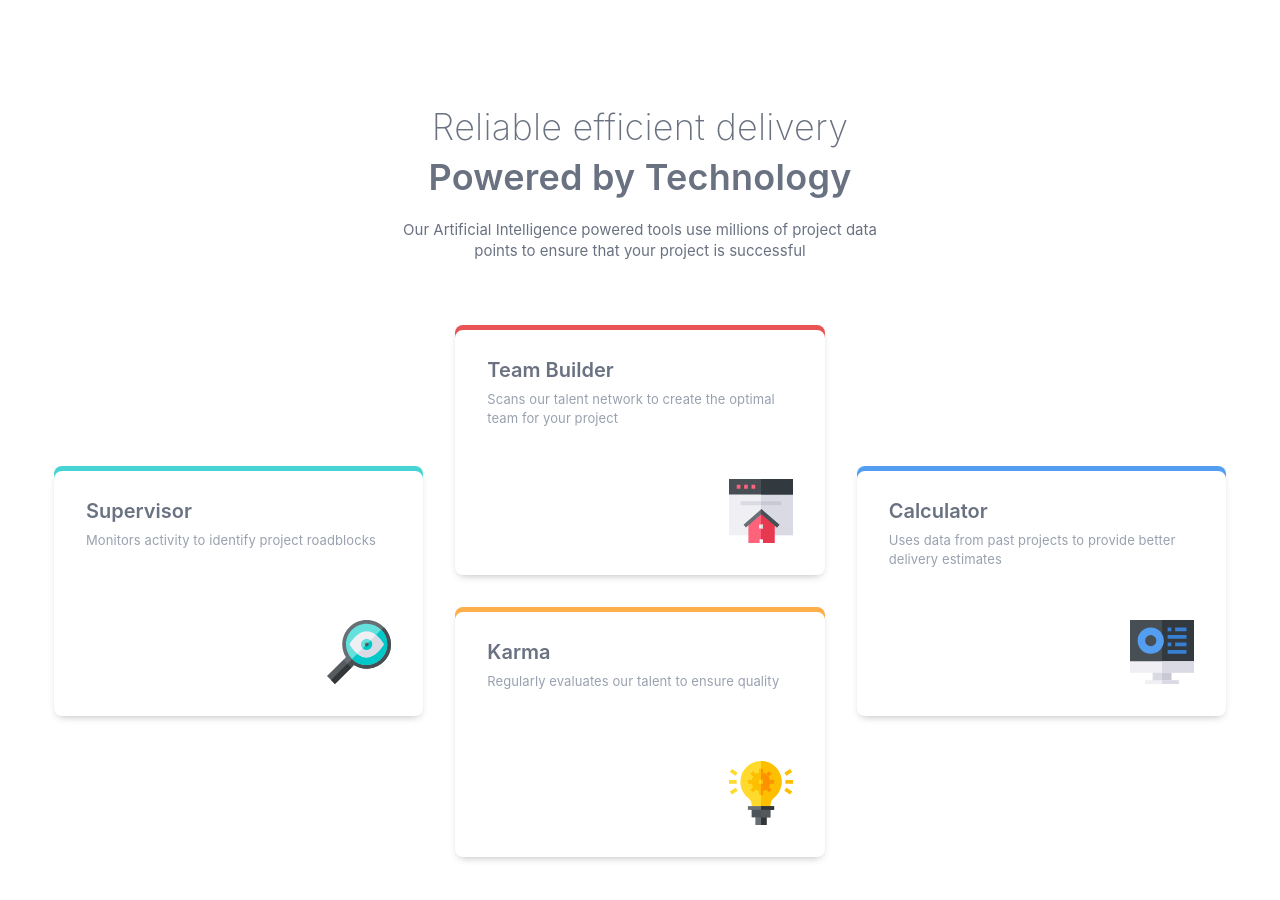
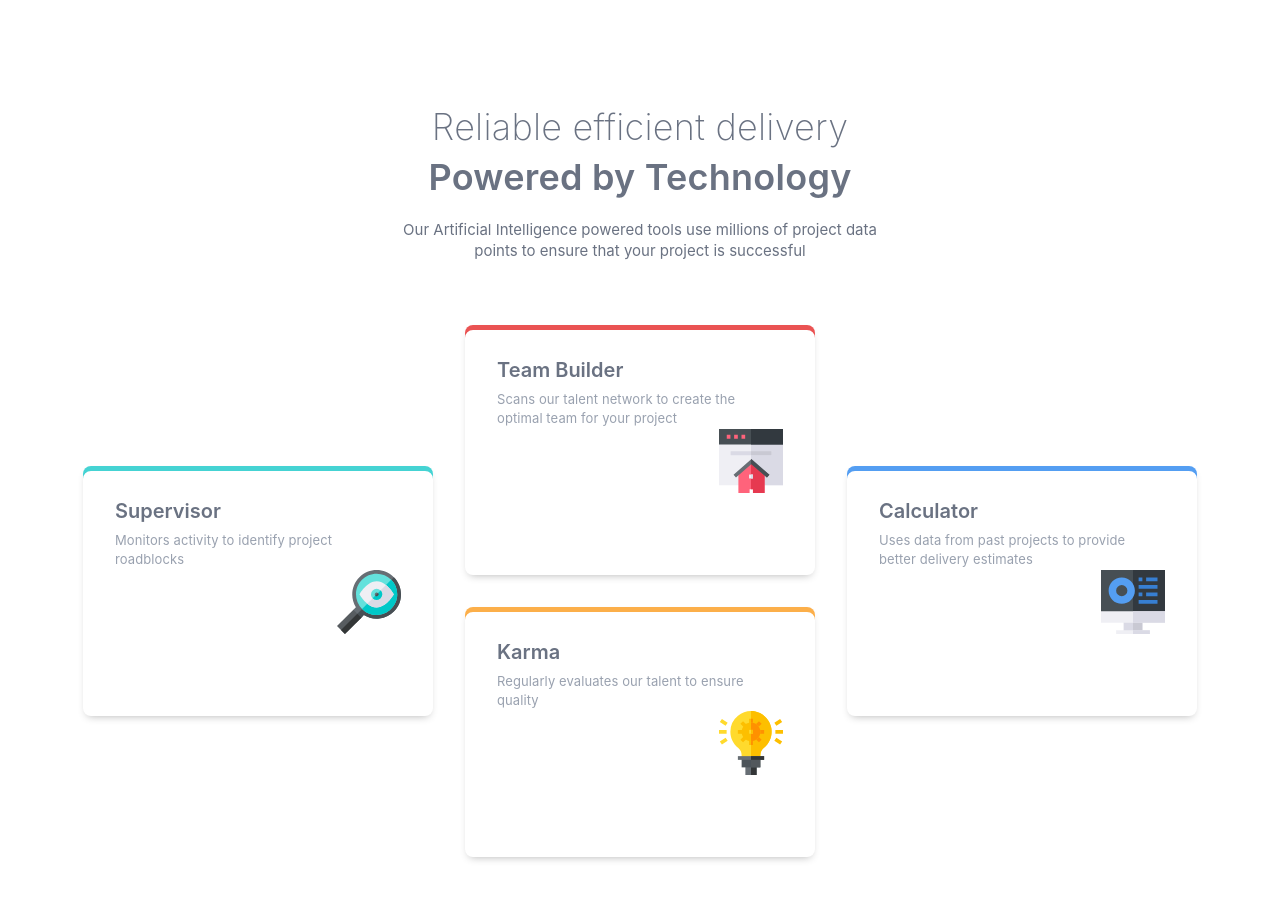
Before and after one commit to fringe4life/four-cards, a React (Vite) app: page / in a window 1280 px wide. Shown: the top 900 px of the page. Built offline with nearby package versions, Linux system fonts and the light colour scheme.

Commit message:
fixed column sizes to be correct

```diff
--- a/src/App.css
+++ /dev/null
@@ -1,10 +0,0 @@
-.autofit {
-	display: grid;
-	grid-template-columns: repeat(auto, minmax(19.625rem, 1fr));
-}
-
-.grid {
-	display: grid;
-	grid-template-columns: repeat(6, 1fr);
-	gap: 2rem;
-}
--- a/src/App.tsx
+++ b/src/App.tsx
@@ -1,5 +1,4 @@
 
-import './App.css'
 import Header from './components/Header'
 import Card from './components/Card'
 import cards from './data'
@@ -8,7 +7,7 @@ function App() {
   return (
     <>
       <Header />
-      <main className="md:justify-center  col-[2] mb-[2.875rem] md:mb-20 xl:mb-40 flex flex-col  md:grid-cols-4 gap-8 md:grid xl:grid-cols-3 xl:grid-rows-4">
+      <main className="grid justify-center col-[2]  mb-[2.875rem] md:mb-20 xl:mb-40 grid-cols-[19.625rem]  md:grid-cols-[21.875rem_21.875rem_21.875rem_21.875rem] gap-8  xl:grid-cols-[21.875rem_21.875rem_21.875rem] xl:grid-rows-4">
         {cardEls}
       </main>
     </>
--- a/src/components/Card.tsx
+++ b/src/components/Card.tsx
@@ -2,17 +2,19 @@ type CardProps = {
     title: string
     body:string
     img: string,
+    sm: string[],
     md: string[],
     xl: string[],
     shadow: string,
 }
 import clsx from "clsx"
-export default function Card({title, body, img, md, xl, shadow}: CardProps){
+export default function Card({title, body, img, sm, md, xl, shadow}: CardProps){
     const mdStrings = md.join(" ")
     const xlStrings = xl.join(" ")
+    const smallStrings = sm.join(" ")
     return (
         <section className={clsx(
-									 `flex flex-col justify-between  p-8 rounded-lg  h-[15.625rem] min-w-full md:w-[19.625rem] md:w-max-full ${mdStrings} ${xlStrings} ${shadow}  `,
+									 ` p-8 rounded-lg  h-[15.625rem] w-[19.625rem] md:w-[21.875rem] ${mdStrings} ${xlStrings} ${shadow} ${smallStrings} `,
 								)}
 								>
             <hgroup>
--- a/src/data.ts
+++ b/src/data.ts
@@ -10,6 +10,7 @@ export default [
         body: 'Monitors activity to identify project roadblocks',
         img: supervisor,
         id:1,
+        sm: ["col-span-1"],
         md: [ "md:col-start-2", "md:col-span-2", 'md:row-span-full',  ],
         xl: ["xl:col-[1]", "xl:row-start-[2]", "xl:row-span-2"],
         shadow: "shadow-[inset_0_5px_0_0_#45d3d3,0_4px_8px_-4px_#0000004d]"
@@ -19,7 +20,8 @@ export default [
         body: 'Scans our talent network to create the optimal team for your project',
         img: team,
         id:2,
-        md:["md:col-start-1", "md:col-span-2", "md:row-start-2", 'md:row-end-auto'],
+        sm: ["col-span-1"],
+        md:["md:col-start-2", "md:col-span-2", "md:row-start-2", 'md:row-end-auto'],
         xl: ["xl:col-[2]", "xl:row-start-0", "xl:row-span-2"],
         shadow: "shadow-[inset_0_5px_0_0_#ea5353,0_4px_8px_-4px_#0000004d]"
 
@@ -29,6 +31,7 @@ export default [
         body: 'Regularly evaluates our talent to ensure quality',
         img: karma,
         id:3,
+        sm: ["col-span-1"],
         md:[ "md:col-start-3", "md:col-span-2", "md:row-[2]",],
         xl: ["xl:col-[2]", "xl:row-start-3", "xl:row-span-2"],
         shadow: "shadow-[inset_0_5px_0_0_#fcaf4a,0_4px_8px_-4px_#0000004d]"
@@ -38,7 +41,8 @@ export default [
         body: 'Uses data from past projects to provide better delivery estimates',
         img: calculator,
         id:4,
-        md:['md:row-[3]', "md:col-start-2",  "md:col-span-2"],
+        sm: ["col-span-1"],
+        md:['md:row-[3]', "md:col-start-2",  "md:col-span-2", "md:justify-self-center"],
         xl: ["xl:col-[3]", "xl:row-start-[2]", "xl:row-span-2"],
         shadow: "shadow-[inset_0_5px_0_0_#549ef2,0_4px_8px_-4px_#0000004d]"
     },
--- a/src/index.css
+++ b/src/index.css
@@ -1,18 +1,19 @@
 @import "tailwindcss";
 
-/* @theme {
-	--breakpoint-xl: 90rem;
-} */
+html {
+	color-scheme: light;
+}
+
 #root {
 	display: grid;
 	grid-template-columns: 0px 1fr 0px;
 	gap: 0 1.875rem;
 
-	@media screen and (width >= 768px) {
+	@media screen and (width >= 48rem) {
 		gap: 0 3.375rem;
 	}
 
-	@media screen and (width >= 1440px) {
+	@media screen and (width >= 90rem) {
 		gap: 0 10.1875rem;
 	}
 }
```
Also changed, not shown: package.json (+15 -15 lines), 1 other file (tests, documents, lock files or other folders).
